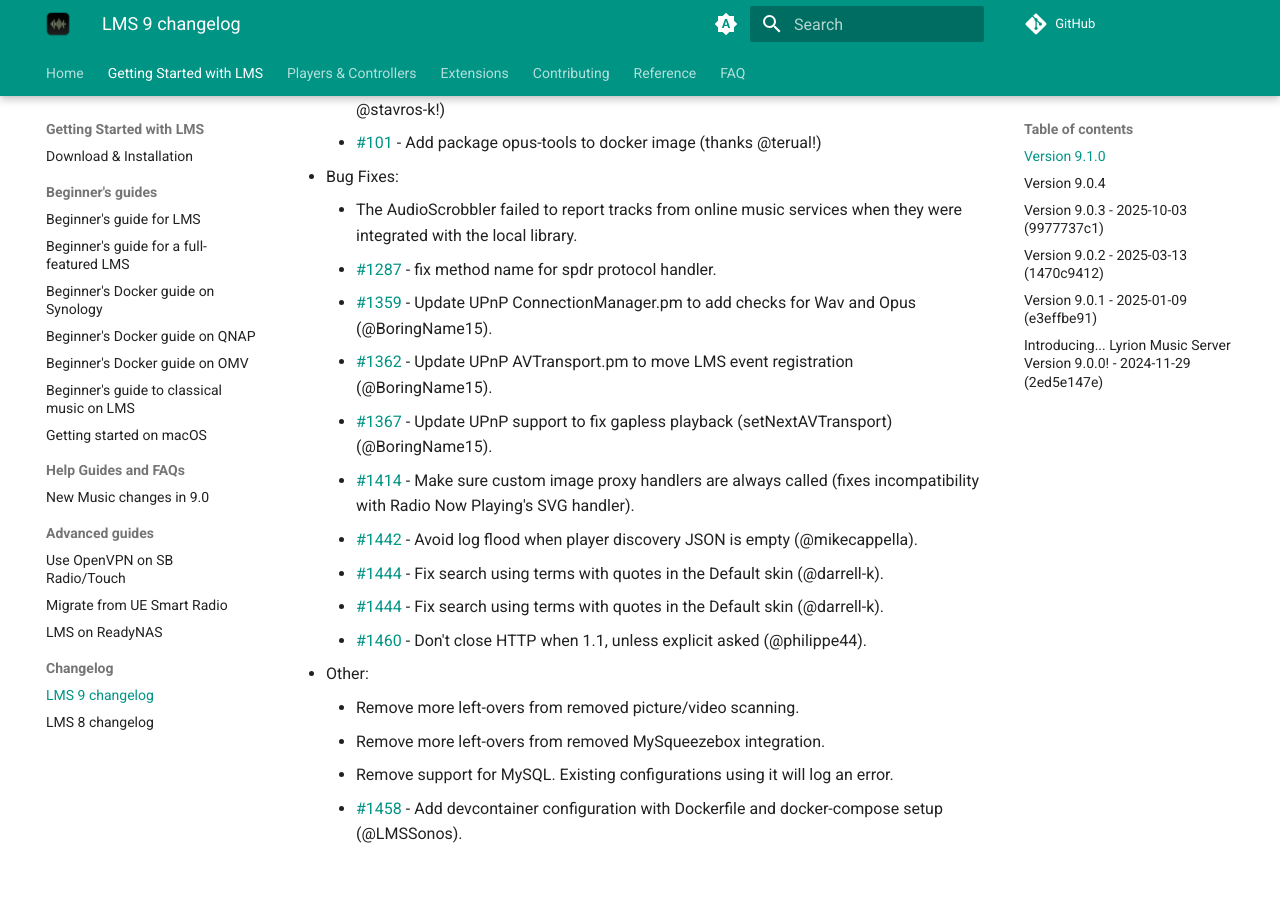
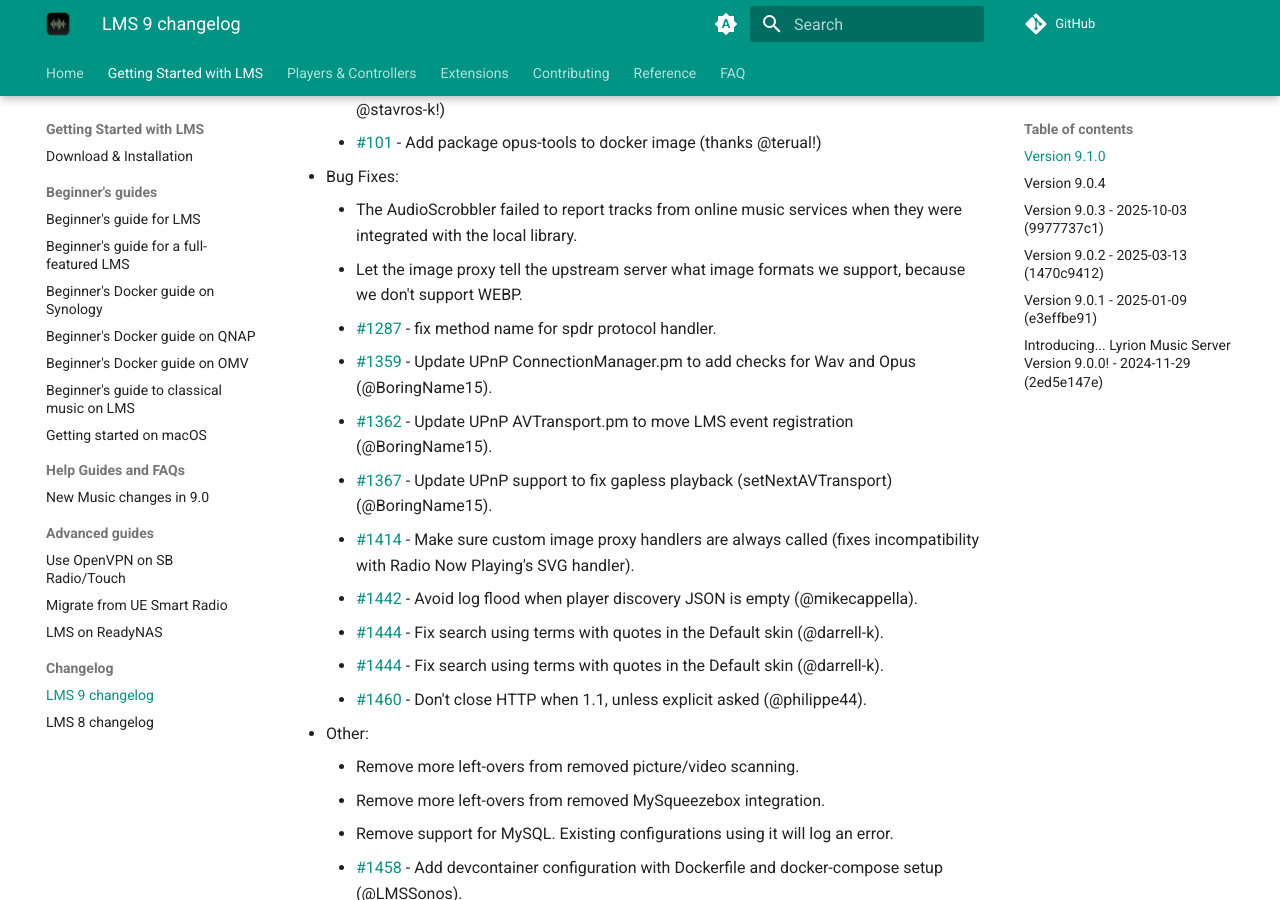
Before and after one commit to LMS-Community/lms-community.github.io, an MkDocs documentation site: the page built from docs/getting-started/changelog-lms9.md, in a window 1280 px wide and 900 px high, scrolled down 1924 px. Built offline with MkDocs 1.6.1 and Material for MkDocs 9.7.7, drawn with Linux system fonts in a browser that asks for light colours; a script that is not in the unit is left out; plug-ins that fetch from the network failed and are left out; comment, search, counter and statistics services are not loaded.

Commit message:
Update external data sources

```diff
--- a/docs/getting-started/changelog-lms9.md
+++ b/docs/getting-started/changelog-lms9.md
@@ -51,6 +51,7 @@
 - Bug Fixes:
 
 	- The AudioScrobbler failed to report tracks from online music services when they were integrated with the local library.
+	- Let the image proxy tell the upstream server what image formats we support, because we don't support WEBP.
 	- [#1287](https://github.com/LMS-Community/slimserver/pull/1287) \- fix method name for spdr protocol handler.
 	- [#1359](https://github.com/LMS-Community/slimserver/pull/1359) \- Update UPnP ConnectionManager.pm to add checks for Wav and Opus (@BoringName15).
 	- [#1362](https://github.com/LMS-Community/slimserver/pull/1362) \- Update UPnP AVTransport.pm to move LMS event registration (@BoringName15).
```
